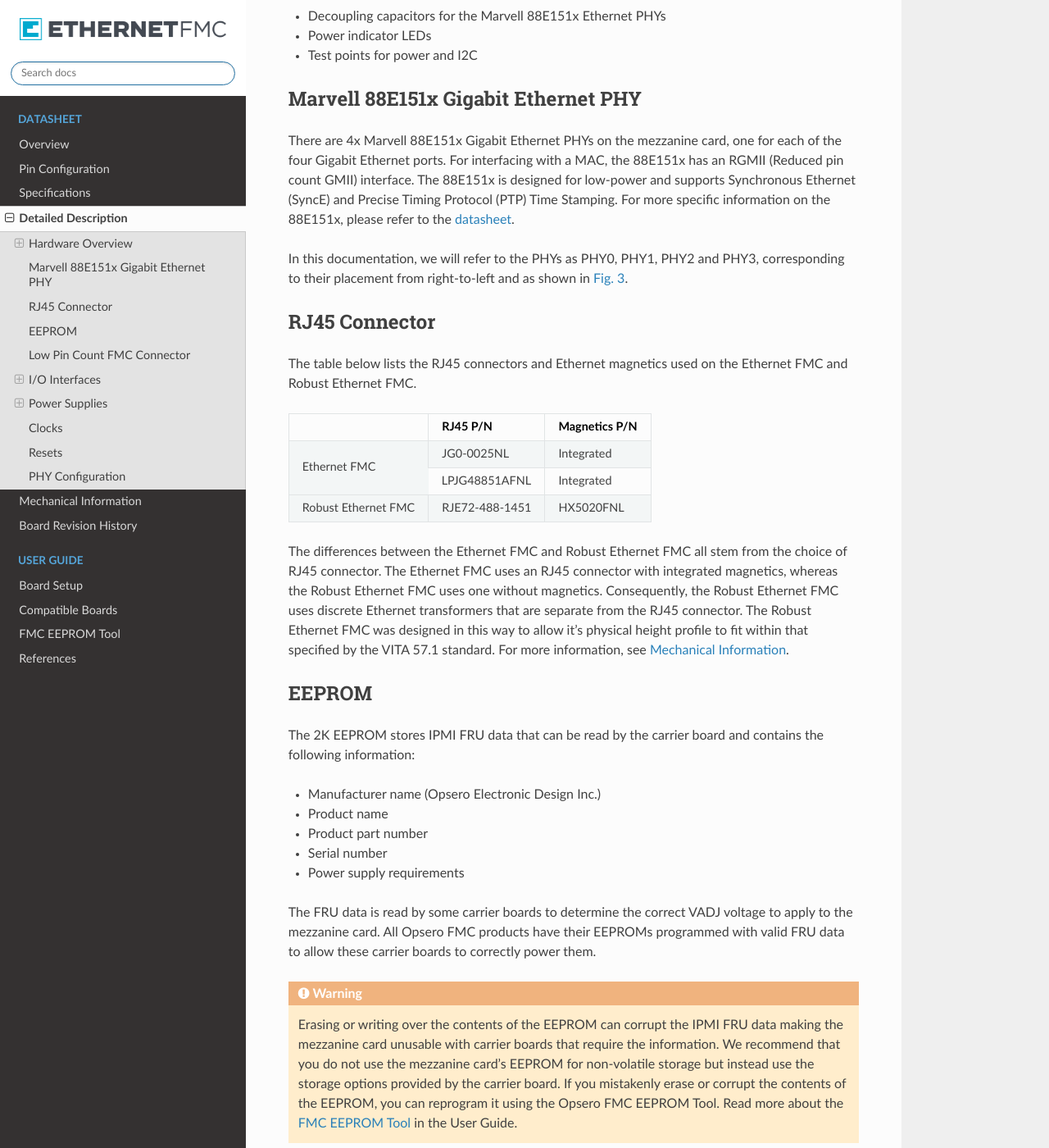
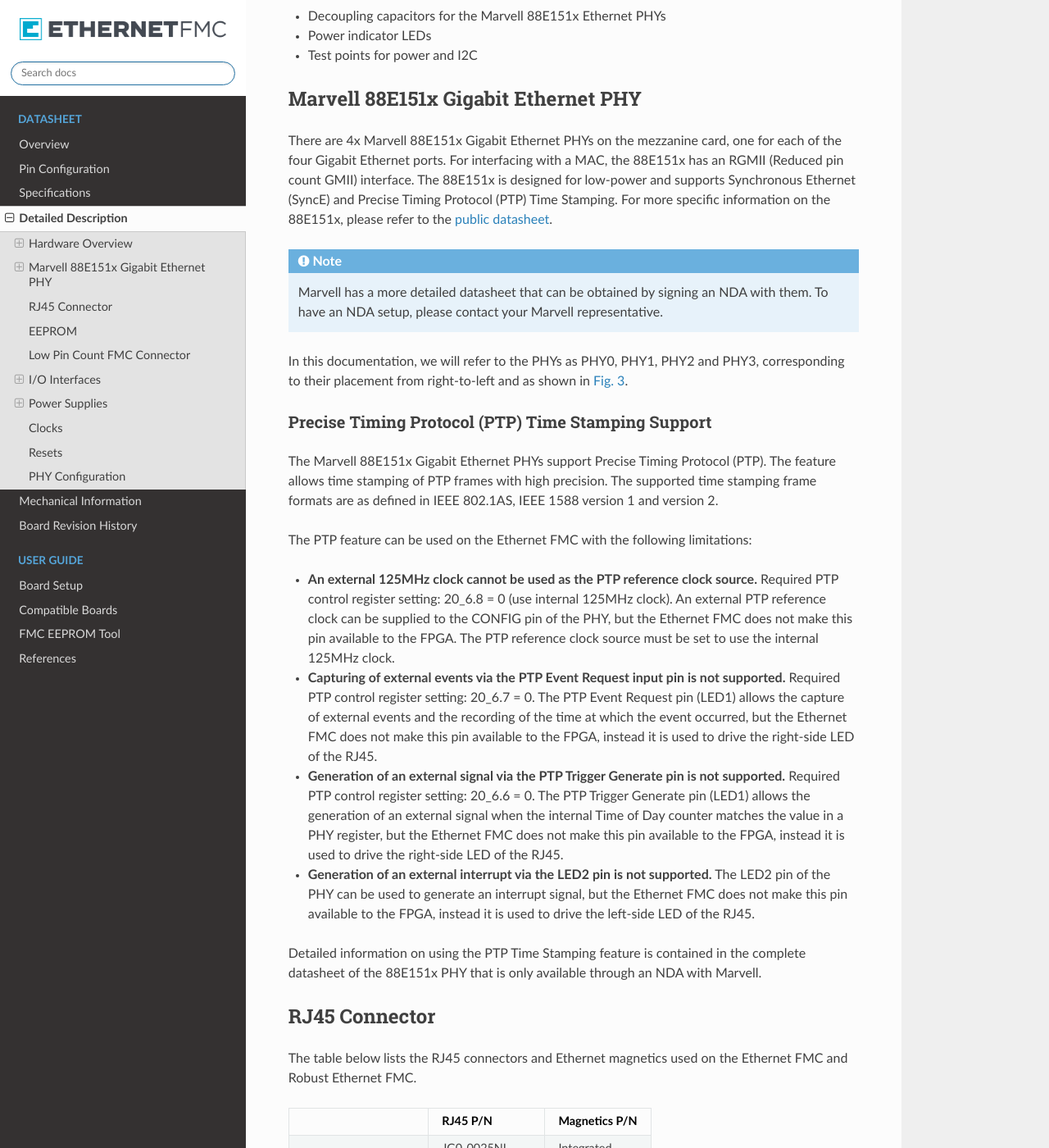
Before and after one commit to fpgadeveloper/ethernetfmc, a Sphinx documentation site: the page built from docs/source/detailed_description.rst, in a window 1280 px wide and 1400 px high, scrolled down 3478 px. Shown: the whole window at 82% size. Built offline with Sphinx 7.4.7 and the Read the Docs theme 2.0.0, drawn with Linux system fonts in a browser that asks for light colours.

Commit message:
* added PTP support information * added note about public and private datasheets for Marvell PHY * corrected hosted-here link in the README

```diff
--- a/docs/source/detailed_description.rst
+++ b/docs/source/detailed_description.rst
@@ -87,11 +87,52 @@
 an RGMII (Reduced pin count GMII) interface. The 88E151x is designed for low-power and
 supports Synchronous Ethernet (SyncE) and Precise Timing Protocol (PTP) Time Stamping.
 For more specific information on the 88E151x, please refer to the
-`datasheet <https://www.marvell.com/content/dam/marvell/en/public-collateral/transceivers/marvell-phys-transceivers-alaska-88e151x-datasheet-2018-02.pdf>`_.
+`public datasheet <https://www.marvell.com/content/dam/marvell/en/public-collateral/transceivers/marvell-phys-transceivers-alaska-88e151x-datasheet-2018-02.pdf>`_.
+
+.. NOTE:: Marvell has a more detailed datasheet that can be obtained by signing an NDA
+          with them. To have an NDA setup, please contact your Marvell representative.
 
 In this documentation, we will refer to the PHYs as PHY0, PHY1, PHY2 and PHY3,
 corresponding to their placement from right-to-left and as shown in
 :numref:`ethernet-fmc-top-labelled`.
+
+Precise Timing Protocol (PTP) Time Stamping Support
+---------------------------------------------------
+
+The Marvell 88E151x Gigabit Ethernet PHYs support Precise Timing Protocol (PTP). The
+feature allows time stamping of PTP frames with high precision. The supported time
+stamping frame formats are as defined in IEEE 802.1AS, IEEE 1588 version 1 and version 2.
+
+The PTP feature can be used on the Ethernet FMC with the following limitations:
+
+* **An external 125MHz clock cannot be used as the PTP reference clock source.**
+  Required PTP control register setting: 20_6.8 = 0 (use internal 125MHz clock).
+  An external PTP reference clock can be supplied to the CONFIG pin of the PHY,
+  but the Ethernet FMC does not make this pin available to the FPGA. The PTP
+  reference clock source must be set to use the internal 125MHz clock.
+
+* **Capturing of external events via the PTP Event Request input pin is not supported.**
+  Required PTP control register setting: 20_6.7 = 0.
+  The PTP Event Request pin (LED1) allows the capture of external events and the recording
+  of the time at which the event occurred,
+  but the Ethernet FMC does not make this pin available to the FPGA,
+  instead it is used to drive the right-side LED of the RJ45.
+
+* **Generation of an external signal via the PTP Trigger Generate pin is not supported.**
+  Required PTP control register setting: 20_6.6 = 0.
+  The PTP Trigger Generate pin (LED1) allows the generation of an external signal when
+  the internal Time of Day counter matches the value in a PHY register,
+  but the Ethernet FMC does not make this pin available to the FPGA,
+  instead it is used to drive the right-side LED of the RJ45.
+
+* **Generation of an external interrupt via the LED2 pin is not supported.**
+  The LED2 pin of the PHY can be used to generate an interrupt signal,
+  but the Ethernet FMC does not make this pin available to the FPGA,
+  instead it is used to drive the left-side LED of the RJ45.
+
+Detailed information on using the PTP Time Stamping feature is contained in the complete
+datasheet of the 88E151x PHY that is only available through an NDA with Marvell.
+
 
 RJ45 Connector
 ==============
```
Also changed, not shown: README.md (+1 -1 lines), docs/source/references.rst (+8 -2 lines).
